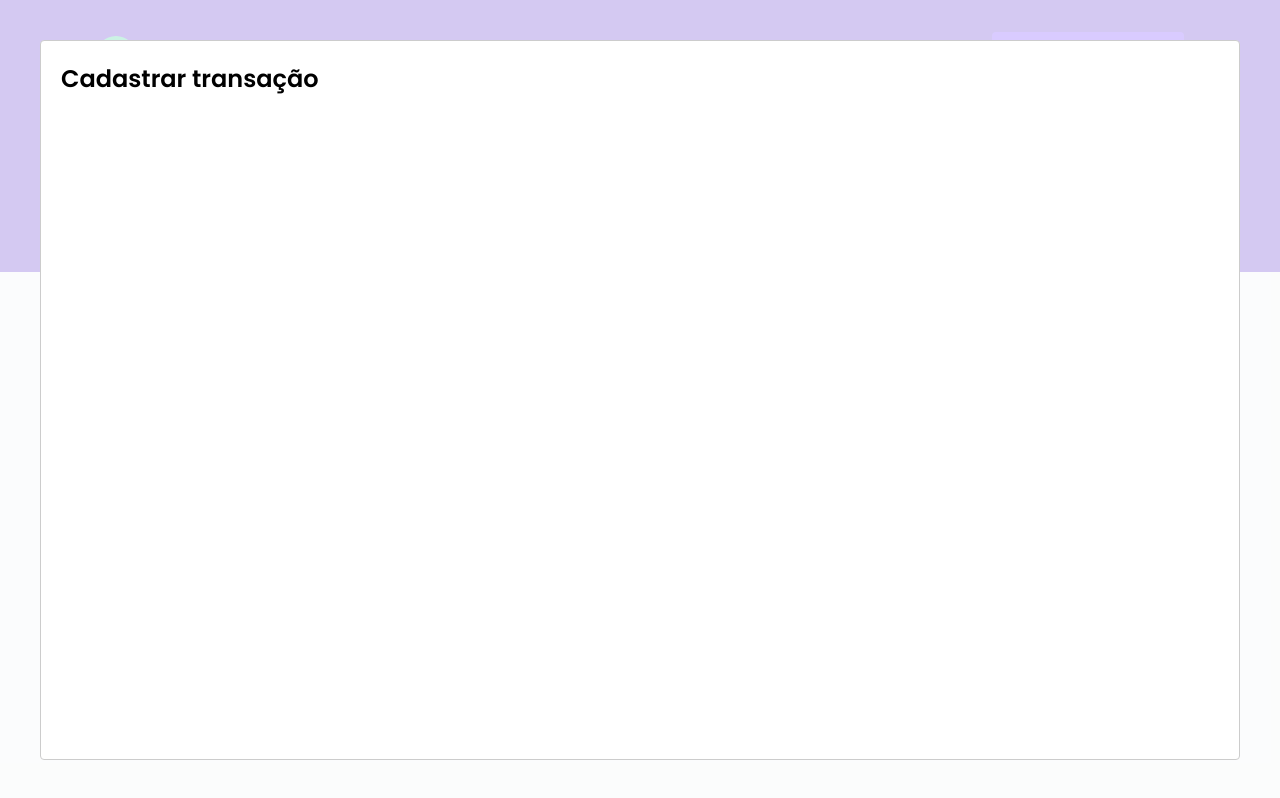
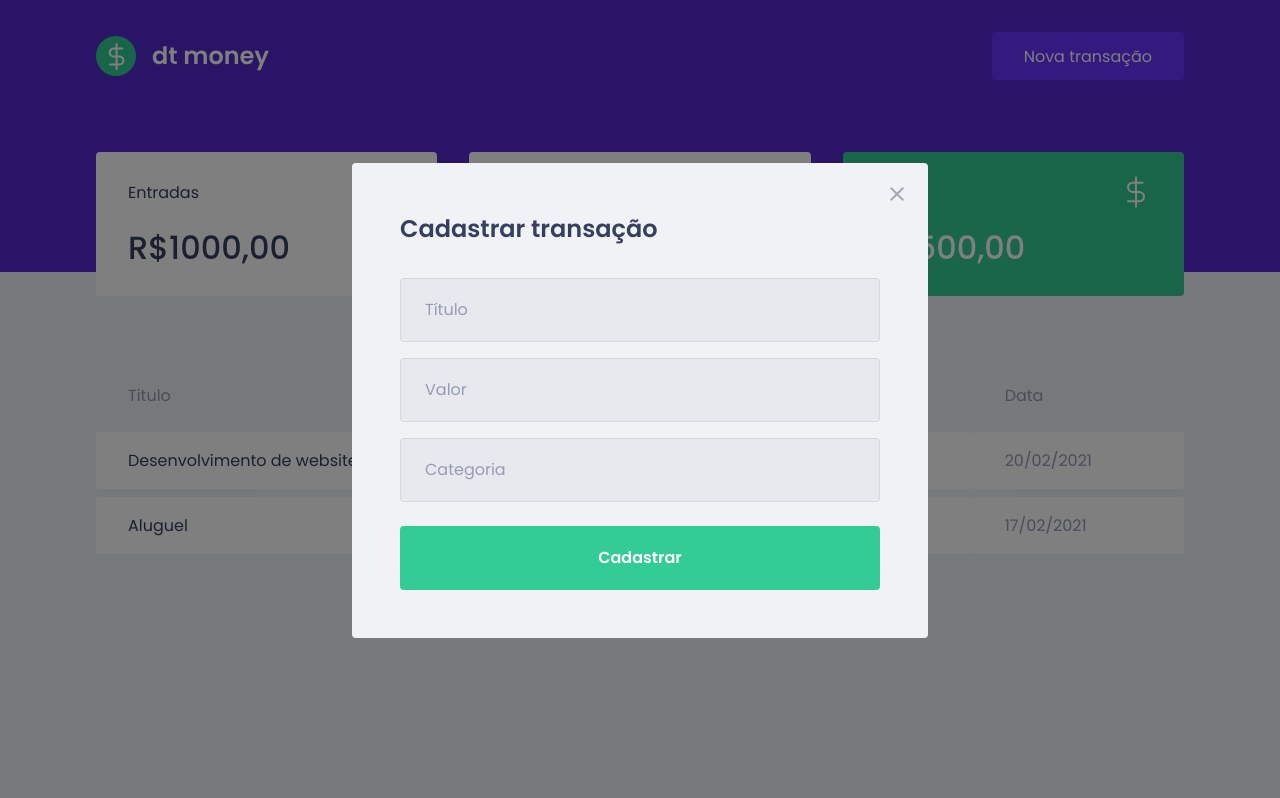
Before and after one commit to Proctux/dt-money, a React (Create React App) app: page / in a window 1280 px wide. Both pictures are taken after a click on the button "Nova transação". Built offline with nearby package versions, Linux system fonts and the light colour scheme; no server answers; what miragejs would draw is missing.

Commit message:
Edited the transaction modal.

```diff
--- a/src/components/NewTransactionModal/index.tsx
+++ b/src/components/NewTransactionModal/index.tsx
@@ -1,4 +1,8 @@
 import Modal from 'react-modal';
+
+import closeImg from '../../assets/close.svg';
+
+import { Container } from './styles';
 
 Modal.setAppElement('#root');
 
@@ -12,8 +16,31 @@
       <Modal
       isOpen={isOpen}
       onRequestClose={onRequestClose}
+      overlayClassName="react-modal-overlay"
+      className="react-modal-content"
       >
-        <h2>Cadastrar transação</h2>
+        <button type="button" onClick={onRequestClose} className="react-modal-close">
+          <img src={closeImg} alt="Fechar modal" />
+        </button>
+
+        <Container>
+          <h2>Cadastrar transação</h2>
+
+          <input
+            placeholder="Título"
+          />
+
+          <input
+            type="number"
+            placeholder="Valor"
+          />
+
+          <input
+            placeholder="Categoria"
+          />
+
+          <button type="submit">Cadastrar</button>
+        </Container>
       </Modal>
   )
 }
--- a/src/components/NewTransactionModal/styles.ts
+++ b/src/components/NewTransactionModal/styles.ts
@@ -1,3 +1,50 @@
 import styled from 'styled-components';
 
-export const Container = styled.div``;
+export const Container = styled.form`
+  h2 {
+    color: var(--text-title);
+    font-size: 1.5rem;
+
+    margin-bottom: 2rem;
+  }
+
+  input {
+    width: 100%;
+    padding: 0 1.5rem;
+    height: 4rem;
+    border-radius: 0.25rem;
+
+    border: 1px solid #d7d7d7;
+    background: #e7e9ee;
+
+    font-weight: 400;
+    font-size: 1rem;
+
+    &::placeholder {
+      color: var(--text-body);
+    }
+
+    & + input {
+      margin-top: 1rem;
+    }
+  }
+
+  button[type="submit"] {
+    width: 100%;
+    padding: 0 1.5rem;
+    height: 4rem;
+    background: var(--green);
+    color: #FFF;
+    border-radius: 0.25rem;
+    border: 0;
+    font-size: 1rem;
+    margin-top: 1.5rem;
+    font-weight: 600;
+
+    transition: filter 0.2s;
+
+    &:hover {
+      filter: brightness(0.9);
+    }
+  }
+`;
--- a/src/styles/global.ts
+++ b/src/styles/global.ts
@@ -52,4 +52,41 @@
     opacity: 0.6;
     cursor: not-allowed;
   }
+
+  .react-modal-overlay {
+    background: rgba(0, 0, 0, 0.5);
+
+    position: fixed;
+    bottom: 0;
+    left: 0;
+    right: 0;
+    top: 0;
+
+    display: flex;
+    align-items: center;
+    justify-content: center;
+  }
+
+  .react-modal-content {
+    width: 100%;
+    max-width: 576px;
+    background: var(--background);
+    padding: 3rem;
+    position: relative;
+    border-radius: 0.25rem;
+  }
+
+  .react-modal-close {
+    position: absolute;
+    right: 1.5rem;
+    top: 1.5rem;
+    border: 0;
+    background: transparent;
+
+    transition: filter 0.2s;
+
+    &:hover {
+      filter: brightness(0.8);
+    }
+  }
 `;
```
